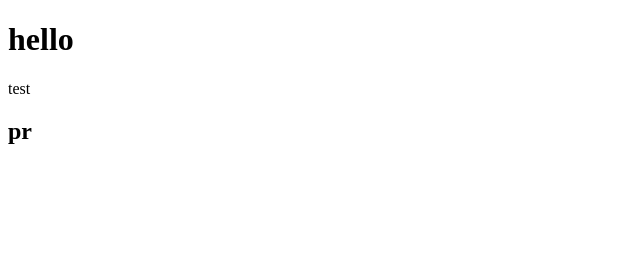
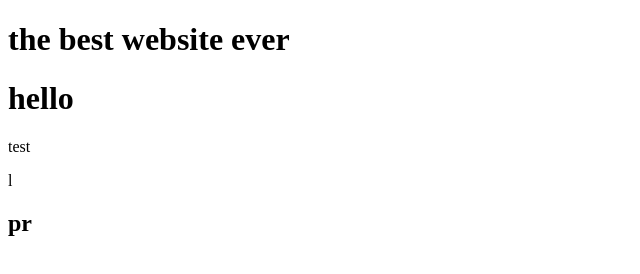
Before and after one commit to afrimymeri/UEB20_23_Gr14, a plain HTML site: page index.html in a window 1280 px wide. Shown: the whole page, without its empty margins (0-640 px from the left). Drawn offline with Linux system fonts and the light colour scheme.

Commit message:
Update index.html

```diff
--- a/index.html
+++ b/index.html
@@ -6,8 +6,10 @@
     <title>Medical Clinic</title>
 </head>
 <body>
+    <h1>the best website ever</h1>
     <h1>hello</h1>
     <p>test</p>
+    <p>l</p>
     <h2>pr</h2>
 </body>
 </html>
```
